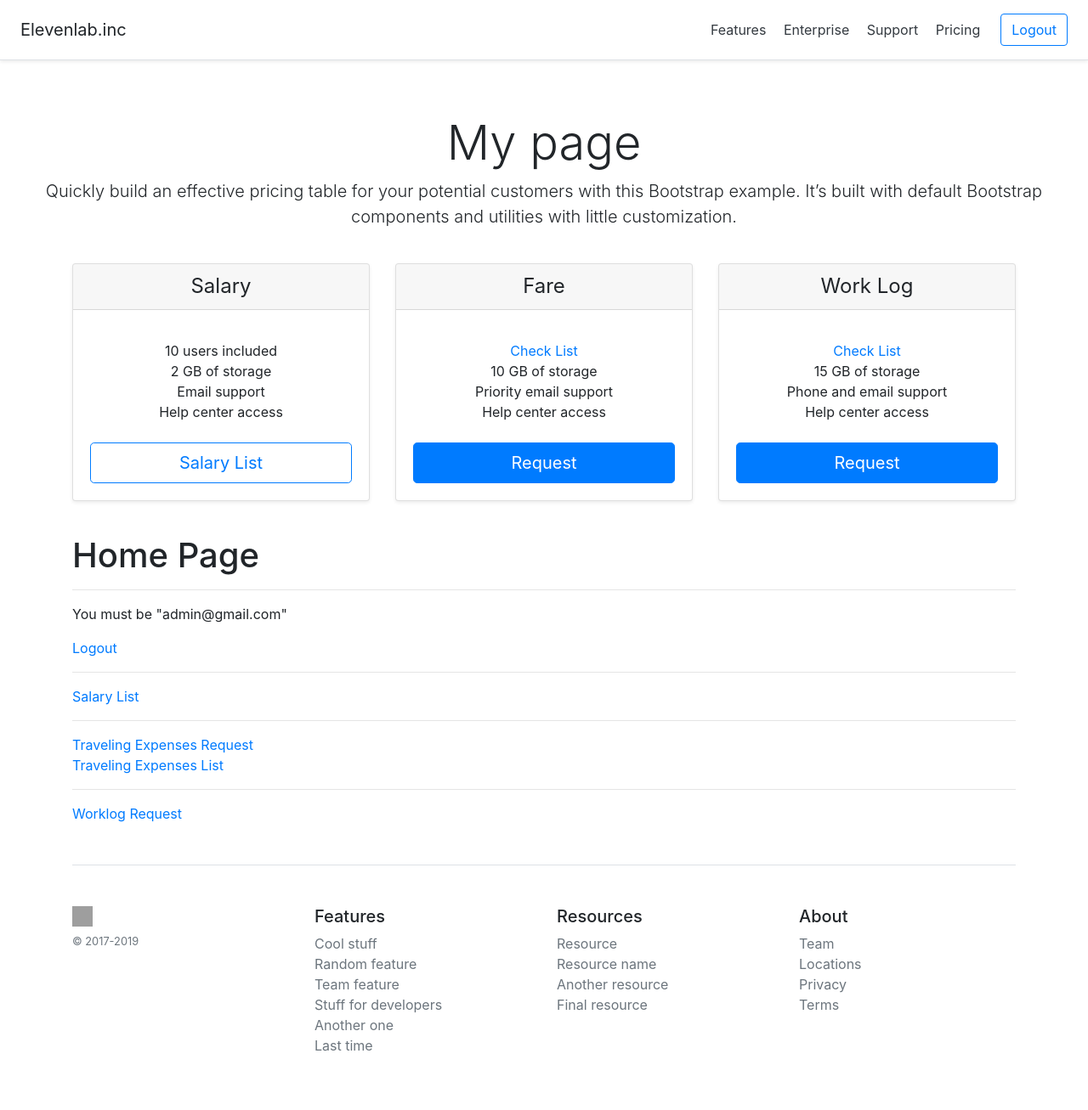
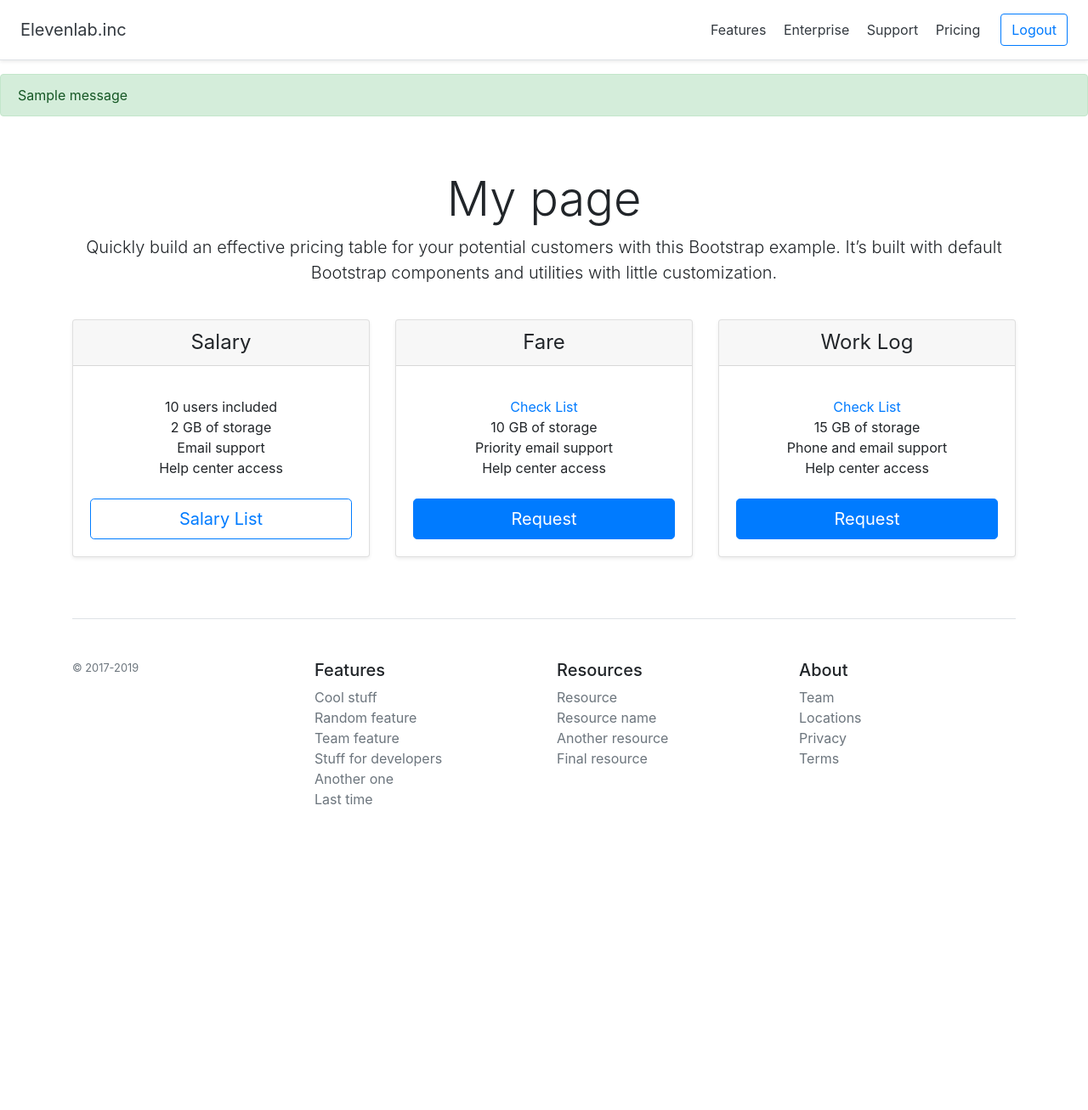
Before and after one commit to Hiroshi0704/company_site, a Django app: page /atend/ in a window 1280 px wide. Shown: the whole page at 85% size. After the commit the page ends 948 px from the top, so only its background shows below. Run offline with Django 3.2, Linux system fonts and the light colour scheme; a user stored in the database is signed in; tables that the repository leaves empty hold one stand-in row (values such as "Sample post"); one stand-in notice (Sample message) is shown; some libraries are stand-ins or nearby versions; grey boxes are pictures that could not be loaded.

Commit message:
create view not working

```diff
--- a/atend/models.py
+++ b/atend/models.py
@@ -15,9 +15,6 @@ class Travelex(models.Model):
 
     def __str__(self):
         return f'Staff Name: {self.staff}, Date: {self.date}, {self.start_place} ~ {self.end_place}: {self.value}'
-
-
-
 
 
 
--- a/atend/templates/atend/base.html
+++ b/atend/templates/atend/base.html
@@ -1,5 +1,5 @@
 <!DOCTYPE html>
-<html lang="ja">
+<html lang="en">
   <head>
     <!-- Required meta tags -->
     <meta charset="utf-8">
@@ -15,7 +15,7 @@
     <header>
 
       <div class="d-flex flex-column flex-md-row align-items-center p-3 px-md-4 mb-3 bg-white border-bottom shadow-sm">
-        <h5 class="my-0 mr-md-auto font-weight-normal">Elevenlab.inc</h5>
+        <h5 class="my-0 mr-md-auto font-weight-normal"><a href="{% url 'home' %}" class="text-dark">Elevenlab.inc</a></h5>
         <nav class="my-2 my-md-0 mr-md-3">
           <a class="p-2 text-dark" href="#">Features</a>
           <a class="p-2 text-dark" href="#">Enterprise</a>
@@ -33,10 +33,13 @@
     </header>
 
 
-    <div class="pricing-header px-3 py-3 pt-md-5 pb-md-4 mx-auto text-center">
-      <h1 class="display-4">My page</h1>
-      <p class="lead">Quickly build an effective pricing table for your potential customers with this Bootstrap example. It’s built with default Bootstrap components and utilities with little customization.</p>
-    </div>
+    {% if messages %}
+      {% for message in messages %}
+        <div class="alert alert-{{ message.tags }}">
+          {{ message }}
+        </div>
+      {% endfor %}
+    {% endif %}
 
 
 
@@ -47,7 +50,7 @@
       <footer class="pt-4 my-md-5 pt-md-5 border-top">
         <div class="row">
           <div class="col-12 col-md">
-            <img class="mb-2" src="{{ site.baseurl }}/docs/{{ site.docs_version }}/assets/brand/bootstrap-solid.svg" alt="" width="24" height="24">
+            <!-- <img class="mb-2" src="{{ site.baseurl }}/docs/{{ site.docs_version }}/assets/brand/bootstrap-solid.svg" alt="" width="24" height="24"> -->
             <small class="d-block mb-3 text-muted">&copy; 2017-2019</small>
           </div>
           <div class="col-6 col-md">
--- a/atend/templates/atend/home.html
+++ b/atend/templates/atend/home.html
@@ -1,7 +1,13 @@
 {% extends 'atend/base.html' %}
+
+{% block title %} My Page {% endblock title %}
 
 
 {% block content %}
+  <div class="pricing-header px-3 py-3 pt-md-5 pb-md-4 mx-auto text-center">
+    <h1 class="display-4">My page</h1>
+    <p class="lead">Quickly build an effective pricing table for your potential customers with this Bootstrap example. It’s built with default Bootstrap components and utilities with little customization.</p>
+  </div>
 
 
   <div class="card-deck mb-3 text-center">
@@ -56,25 +62,4 @@
   </div>
 
 
-
-
-
-  <h1>Home Page</h1>
-
-  <hr>
-  {% if user.is_authenticated %}
-      <p>You must be "{{ user }}"</p>
-      <a href="{% url 'logout' %}">Logout</a>
-  {% else %}
-      <a href="{% url 'login' %}">Login</a>
-  {% endif %}
-  <hr>
-  <a href="{% url 'salary_list' %}">Salary List</a>
-  <hr>
-  <a href="{% url 'travelex_create' %}">Traveling Expenses Request</a> <br>
-  <a href="{% url 'travelex_list' %}">Traveling Expenses List</a>
-  <hr>
-  <a href="{% url 'worklog_create' %}">Worklog Request</a>
-
-
 {% endblock content %}
--- a/atend/views.py
+++ b/atend/views.py
@@ -1,3 +1,5 @@
+from django.urls import reverse, reverse_lazy
+from django.contrib import messages
 from django.shortcuts import render
 from django.views.generic import TemplateView, ListView
 from django.views.generic.edit import CreateView
@@ -29,7 +31,15 @@ class SalaryListView(LoginRequiredMixin,ListView):
 
 class TravelexCreateView(LoginRequiredMixin,CreateView):
     model = Travelex
-    fields = '__all__'
+    fields = ['start_place', 'end_place', 'date', 'value', 'reason']
+    success_url = reverse_lazy('home')
+
+    def form_valid(self, form):
+        form.instance.staff = self.request.user
+        message = f'"{form.instance}" has been requested.'
+        messages.info(self.request, message)
+        return super().form_valid(form)
+
 
 class TravelexListView(LoginRequiredMixin,ListView):
     model = Travelex
@@ -45,7 +55,15 @@ class TravelexListView(LoginRequiredMixin,ListView):
 
 class WorklogCreateView(LoginRequiredMixin,CreateView):
     model = Worklog
-    fields = '__all__'
+    fields = ['date', 'file', 'comment']
+    # fields = '__all__'
+    success_url = reverse_lazy('home')
+
+    def form_valid(self, form):
+        form.instance.staff = self.request.user
+        message = f'"{form.instance}" has been requested.'
+        messages.info(self.request, message)
+        return super().form_valid(form)
 
 class WorklogListView(LoginRequiredMixin,ListView):
     model = Worklog
--- a/company_site/settings.py
+++ b/company_site/settings.py
@@ -38,6 +38,10 @@ INSTALLED_APPS = [
     'django.contrib.messages',
     'django.contrib.staticfiles',
 
+    # 3rd Party
+    'crispy_forms',
+
+    # my apps
     'users',
     'atend',
 ]
@@ -130,3 +134,5 @@ AUTH_USER_MODEL = 'users.User'
 LOGIN_URL = 'login'
 LOGIN_REDIRECT_URL  = 'home'
 LOGOUT_REDIRECT_URL = 'home'
+
+CRISPY_TEMPLATE_PACK = 'bootstrap4'
--- a/media/worklog/admin@gmail.com/2019/09/sample_worklog.txt
+++ /dev/null
@@ -1 +0,0 @@
-sample_worklog.txt
```
Also changed, not shown: atend/templates/atend/salary_list.html (+16 -6 lines), atend/templates/atend/travelex_form.html (+17 -8 lines), atend/templates/atend/travelex_list.html (+18 -8 lines), atend/templates/atend/worklog_form.html (+17 -8 lines), atend/templates/atend/worklog_list.html (+16 -5 lines), db.sqlite3.
